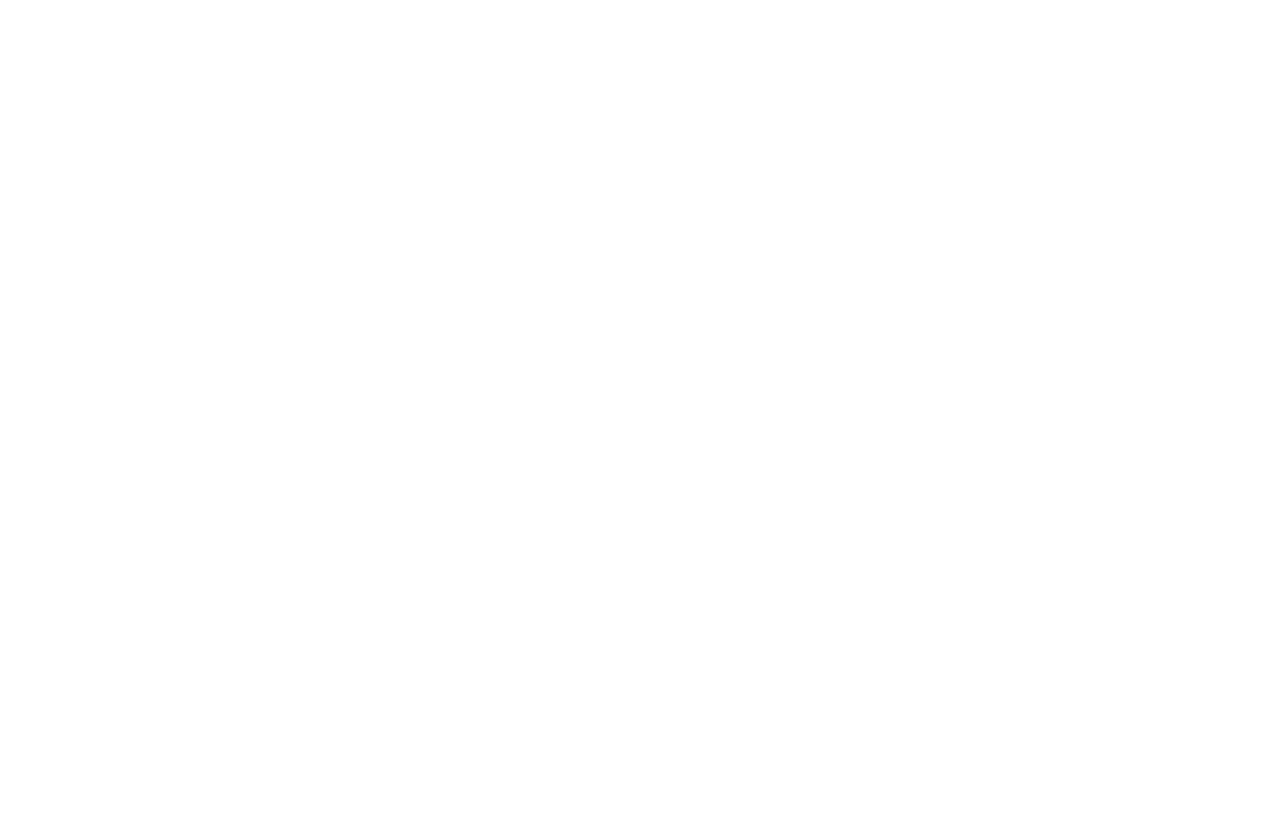
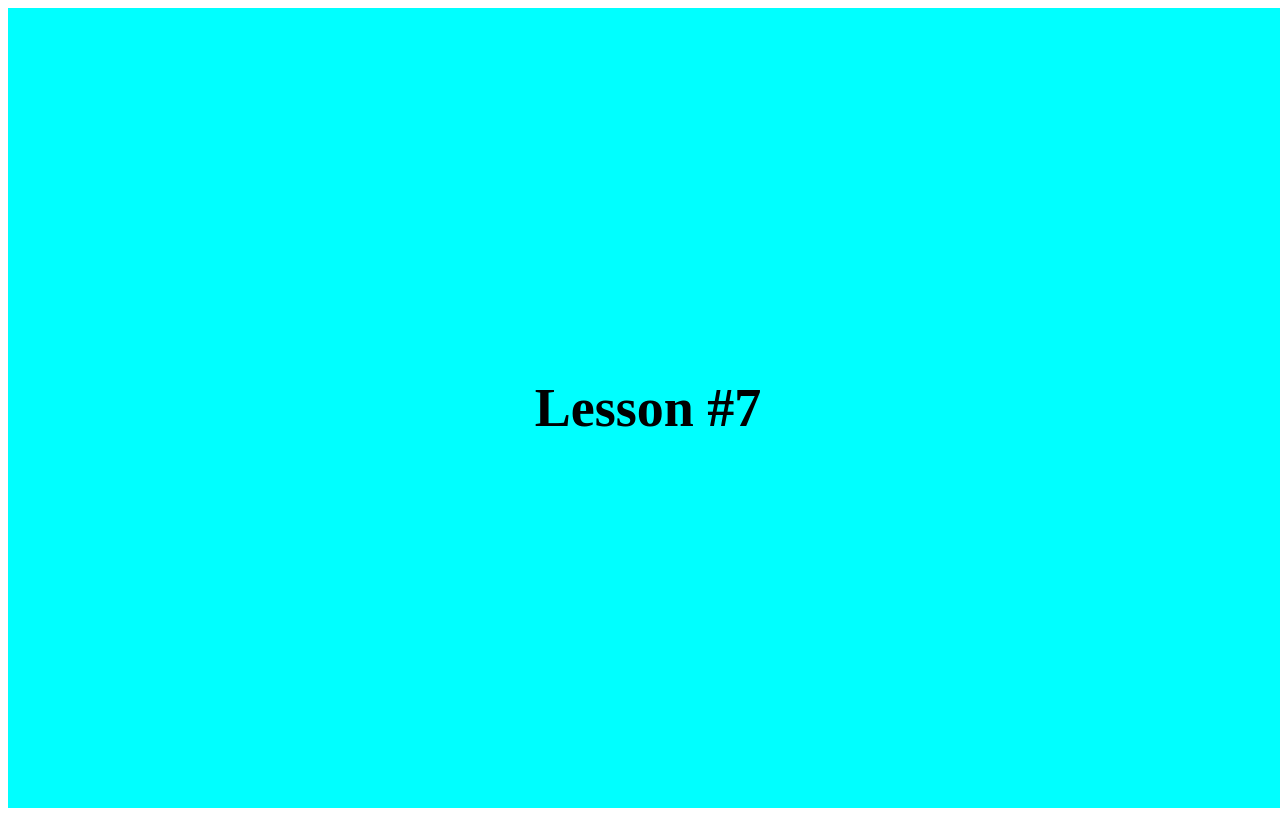
Before and after one commit to mikhail-bonevich/lesson7, a plain HTML site: page index.html in a window 1280 px wide. Drawn offline with Linux system fonts and the light colour scheme.

Commit message:
final commit

```diff
--- a/css/style.css
+++ b/css/style.css
@@ -0,0 +1,18 @@
+.header {
+  width: 100vw;
+  height: 100vh;
+  display: flex;
+  background-color: aqua;
+}
+
+.header__title {
+  font-weight: 900;
+  font-size: 54px;
+  margin: 0 auto;
+  align-self: center;
+}
+
+.header__title:hover {
+  scale: 2;
+  color: yellow;
+}
--- a/index.html
+++ b/index.html
@@ -6,11 +6,13 @@
   <meta http-equiv="X-UA-Compatible" content="IE=edge">
   <meta name="viewport" content="width=device-width, initial-scale=1.0">
   <link rel="stylesheet" href="css/style.css">
-  <title>lesson7</title>
+  <title>Lesson7</title>
 </head>
 
 <body>
-
+  <header class="header">
+    <h1 class="header__title">Lesson #7</h1>
+  </header>
 </body>
 
 </html>
```
